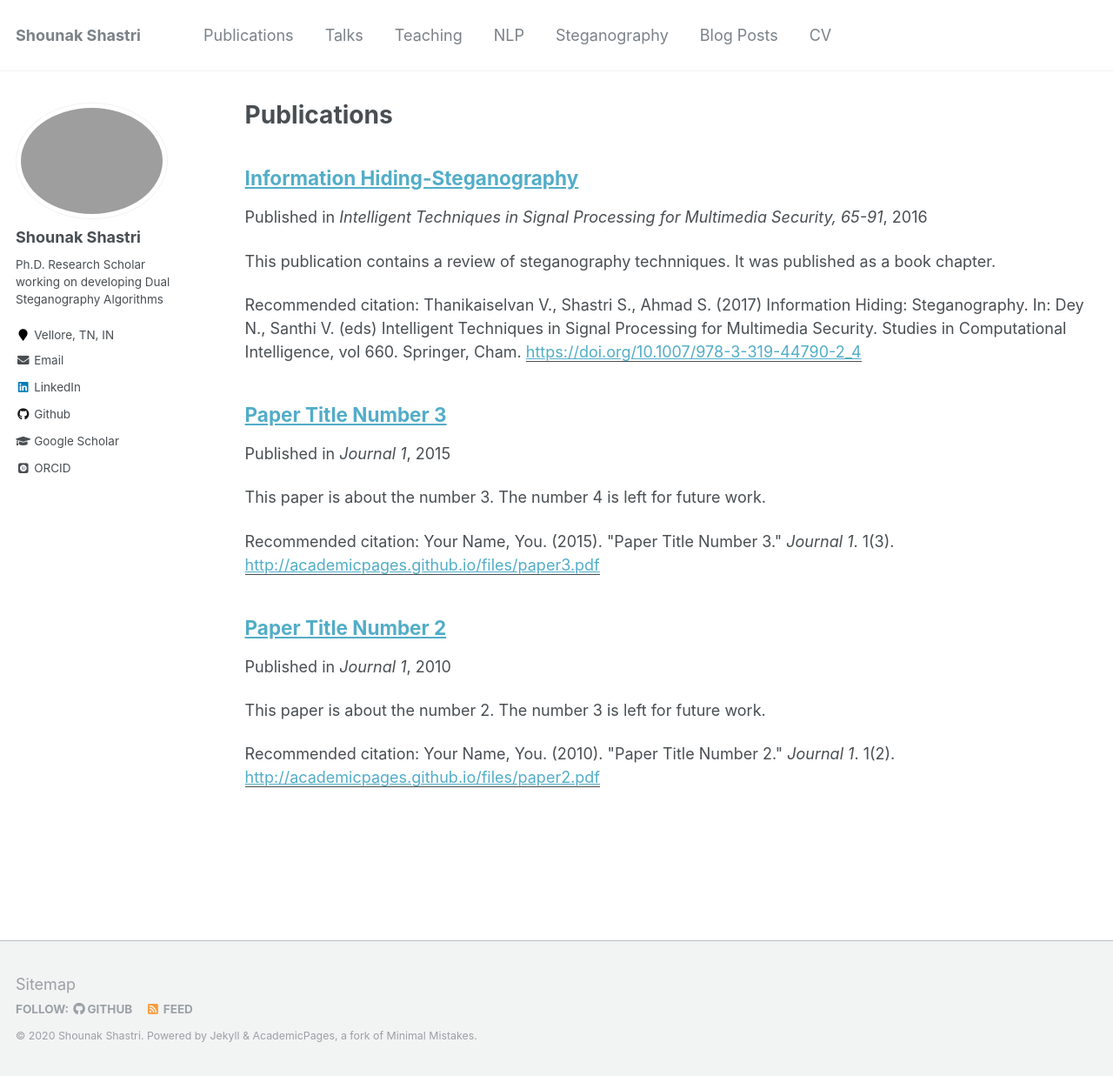
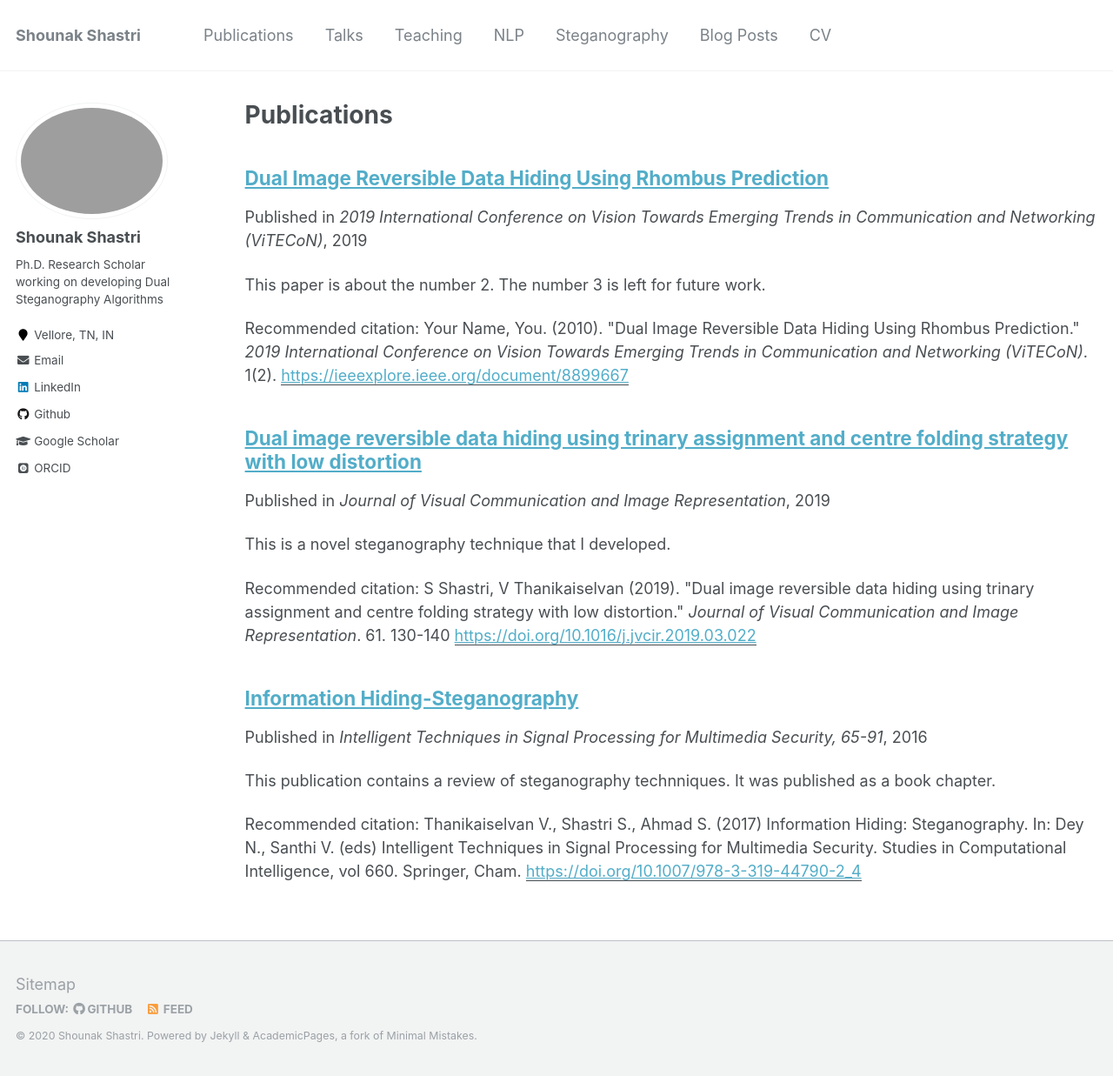
Before and after one commit to shounakshastri/shounakshastri.github.io, a Jekyll site: the page built from _pages/publications.md, in a window 1280 px wide and 1237 px high. Shown: the whole window at 87% size. Built offline with Jekyll 4.4.1, drawn with Linux system fonts in a browser that asks for light colours; some web fonts are replaced.

Commit message:
Updated publications

```diff
--- a/_publications/2010-10-01-paper-title-number-2.md
+++ /dev/null
@@ -1,15 +0,0 @@
----
-title: "Paper Title Number 2"
-collection: publications
-permalink: /publication/2010-10-01-paper-title-number-2
-excerpt: 'This paper is about the number 2. The number 3 is left for future work.'
-date: 2010-10-01
-venue: 'Journal 1'
-paperurl: 'http://academicpages.github.io/files/paper2.pdf'
-citation: 'Your Name, You. (2010). &quot;Paper Title Number 2.&quot; <i>Journal 1</i>. 1(2).'
----
-This paper is about the number 2. The number 3 is left for future work.
-
-[Download paper here](http://academicpages.github.io/files/paper2.pdf)
-
-Recommended citation: Your Name, You. (2010). "Paper Title Number 2." <i>Journal 1</i>. 1(2).
--- a/_publications/2015-10-01-paper-title-number-3.md
+++ /dev/null
@@ -1,15 +0,0 @@
----
-title: "Paper Title Number 3"
-collection: publications
-permalink: /publication/2015-10-01-paper-title-number-3
-excerpt: 'This paper is about the number 3. The number 4 is left for future work.'
-date: 2015-10-01
-venue: 'Journal 1'
-paperurl: 'http://academicpages.github.io/files/paper3.pdf'
-citation: 'Your Name, You. (2015). &quot;Paper Title Number 3.&quot; <i>Journal 1</i>. 1(3).'
----
-This paper is about the number 3. The number 4 is left for future work.
-
-[Download paper here](http://academicpages.github.io/files/paper3.pdf)
-
-Recommended citation: Your Name, You. (2015). "Paper Title Number 3." <i>Journal 1</i>. 1(3).
--- a/_publications/Information-Hiding-Steganography.md
+++ b/_publications/Information-Hiding-Steganography.md
@@ -8,9 +8,10 @@ venue: 'Intelligent Techniques in Signal Processing for Multimedia Security, 65-
 paperurl: 'https://doi.org/10.1007/978-3-319-44790-2_4'
 citation: 'Thanikaiselvan V., Shastri S., Ahmad S. (2017) Information Hiding: Steganography. In: Dey N., Santhi V. (eds) Intelligent Techniques in Signal Processing for Multimedia Security. Studies in Computational Intelligence, vol 660. Springer, Cham.'
 ---
-
-'This publication contains a review of steganography technniques. It was published as a book chapter in the ongoing series "Studies in Computational Intelligence".
-
-You can [download the paper here](https://doi.org/10.1007/978-3-319-44790-2_4) or contact me on the avenues given on the sidebar if you wish to read it.
+The sharing of digital media over the Internet has given rise to many issues concerning security and privacy of data. While encryption is used to secure the data, the appearance of encrypted images and video streams makes them vulnerable to attacks. This situation can be disastrous in cases where security and privacy are of utmost importance, such as in military, medical, or covert applications. This drawback of cryptography is one of the many factors which encourage research in the field of information hiding. Information hiding aims to protect the integrity of the data during transmission or while in storage. Steganography is a branch of information hiding which conceals the existence of the secret data hidden in a cover medium. This publication discusses the idea behind information hiding with respect to reversible and non-reversible steganography. It starts with a general introduction about steganography and its classification into spatial and transform domain techniques, then moves on to give an explanation of the various spatial and transform domain techniques in use today. It then suggests the scope for future developments followed by the conclusion.
 
 The paper was written under the guidence of Dr. Thanikaiselvan V who is a Professor in VIT Vellore and in collaboration with [Dr. Shaik Ahmad](https://www.linkedin.com/in/dr-ahmad-shaik-phd-a3026a20/).
+
+If you are interested in knowing more, then you can [download the paper here](https://doi.org/10.1007/978-3-319-44790-2_4) or contact me on any avenues given in the sidebar.
+
+Check the paper link for citation details.
--- /dev/null
+++ b/_publications/Trinary-Conf.md
@@ -0,0 +1,16 @@
+---
+title: "Dual Image Reversible Data Hiding Using Rhombus Prediction"
+collection: publications
+permalink: /publication/Dual Image Reversible Data Hiding Using Rhombus Prediction
+excerpt: 'This paper is about the number 2. The number 3 is left for future work.'
+date: 2019-11-14
+venue: '2019 International Conference on Vision Towards Emerging Trends in Communication and Networking (ViTECoN)'
+paperurl: 'https://ieeexplore.ieee.org/document/8899667'
+citation: 'Your Name, You. (2010). &quot;Dual Image Reversible Data Hiding Using Rhombus Prediction.&quot; <i>2019 International Conference on Vision Towards Emerging Trends in Communication and Networking (ViTECoN)</i>. 1(2).'
+---
+
+The importance of securing digital information against illegal access or making copies is increasing day-by-day because of the advance of the Internet. Reversible Data Hiding (RDH) can be used to hide secret data in a cover image which can later be used to verify or authenticate the user. This work proposes a dual image RDH algorithm using Prediction Error Expansion (PEE). The main drawback of the conventional single image PEE techniques is that they exhibit low Embedding Capacities (EC). This work uses the dual-image RDH approach with Rhombus Prediction to improve the EC. First, the prediction errors are generated using the Rhombus Predictor. The prediction error histogram is then shifted to embed secret data and generate two stego images. It can be seen from the results that the average EC increases from 0.33bpp to 0.67bpp while maintaining a Peak Signal to Noise Ratio (PSNR) of 42.45dB.
+
+If you are interested in knowing more, then you can [download the paper here](https://ieeexplore.ieee.org/document/8899667)or contact me on any avenues given in the sidebar.
+
+Check the paper link for citation details.
--- /dev/null
+++ b/_publications/Trinary-journal.md
@@ -0,0 +1,15 @@
+---
+title: "Dual image reversible data hiding using trinary assignment and centre folding strategy with low distortion"
+collection: publications
+permalink: /publication/Dual image reversible data hiding using trinary assignment and centre folding strategy with low distortion
+excerpt: 'This is a novel steganography technique that I developed.'
+date: 2019-05-01
+venue: 'Journal of Visual Communication and Image Representation'
+paperurl: 'https://doi.org/10.1016/j.jvcir.2019.03.022'
+citation: 'S Shastri, V Thanikaiselvan (2019). &quot;Dual image reversible data hiding using trinary assignment and centre folding strategy with low distortion.&quot; <i>Journal of Visual Communication and Image Representation</i>. 61. 130-140'
+---
+Dual image Reversible Data Hiding (RDH) algorithms generate two stego images instead of one. These algorithms are considered more secure because the secret data can be recovered only if both stego images are available. This paper proposes a dual image RDH algorithm based on the Centre Folding Strategy (CFS) and the Shiftable Pixel Coordinate Selection Strategy. The proposed algorithm improves the visual quality of the two stego images while maintaining a high embedding rate. It uses a look-up table containing the shifts that the cover pixel will undergo after the data has been embedded. Some overhead information is required for accurate extraction of the hidden data and it is delivered to the users as a password after embedding. The results show that the proposed algorithm outperforms other methods in terms of visual quality with an average Peak-Signal-to-Noise-Ratio (PSNR) of 50.66 dB with an embedding rate of 1.56 bits per pixel.
+
+If you are interested in knowing more, then you can [download the paper here](https://doi.org/10.1016/j.jvcir.2019.03.022) or contact me on any avenues given in the sidebar.
+
+Check the paper link for citation details.
```
